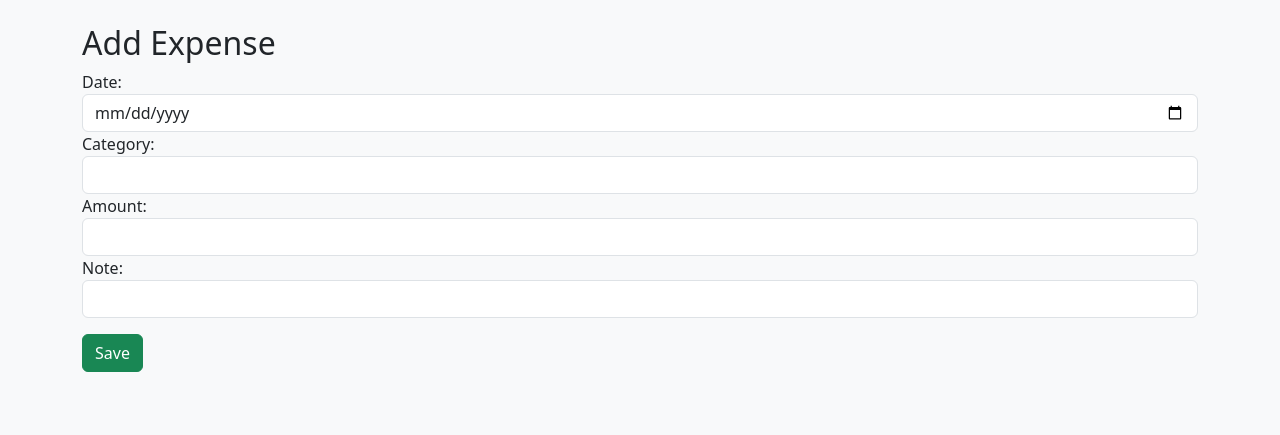
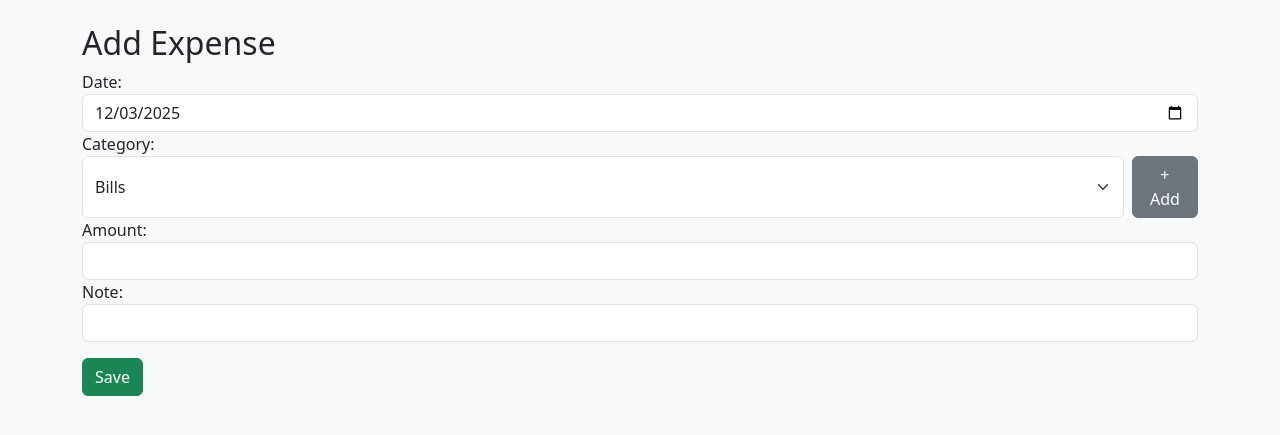
Before and after one commit to arushibhagat/Finance-Tracker, a Flask app: page /add in a window 1280 px wide. Shown: the part 56-491 px from the top of the page. Run offline with Flask 3, Linux system fonts and the light colour scheme; data comes from the database, SQL or seed files in the repository.

Commit message:
Fix date preservation by adding default current date value

```diff
--- a/app.py
+++ b/app.py
@@ -1,3 +1,5 @@
+from datetime import datetime
+
 from flask import Flask, render_template, request, redirect
 import sqlite3
 from datetime import datetime
@@ -11,6 +13,7 @@ def get_db():
 
 # Create table if not exists
 with get_db() as db:
+    # Create transactions table
     db.execute("""
     CREATE TABLE IF NOT EXISTS transactions (
         id INTEGER PRIMARY KEY AUTOINCREMENT,
@@ -21,6 +24,23 @@ with get_db() as db:
     );
     """)
 
+    # Create categories table
+    db.execute("""
+    CREATE TABLE IF NOT EXISTS categories (
+        id INTEGER PRIMARY KEY AUTOINCREMENT,
+        name TEXT UNIQUE NOT NULL
+    );
+    """)
+
+    # Insert default categories if empty
+    default_categories = ["Food", "Bills", "Transport", "Shopping", "Groceries", "Health", "Subscriptions", "Savings", "Miscellaneous"]
+    for category in default_categories:
+        try:
+            db.execute("INSERT INTO categories (name) VALUES (?)", (category,))
+        except:
+            pass
+
+
 @app.route("/")
 def index():
     db = get_db()
@@ -30,18 +50,28 @@ def index():
 
 @app.route("/add", methods=["GET","POST"])
 def add():
+    db = get_db()
+
     if request.method == "POST":
-        date = request.form["date"]
-        category = request.form["category"]
-        amount = float(request.form["amount"])
-        note = request.form["note"]
-
-        db = get_db()
-        db.execute("INSERT INTO transactions (date, category, amount, note) VALUES (?,?,?,?)",
-                   (date, category, amount, note))
+        db.execute(
+            "INSERT INTO transactions (date, category, amount, note) VALUES (?,?,?,?)",
+            (request.form["date"], request.form["category"], request.form["amount"], request.form["note"])
+        )
         db.commit()
         return redirect("/")
-    return render_template("add.html")
+
+    categories = db.execute("SELECT * FROM categories ORDER BY name ASC").fetchall()
+
+    # Get values preserved from redirect
+    selected = request.args.get("selected", "")
+    date = request.args.get("date", datetime.now().strftime("%Y-%m-%d"))
+    amount = request.args.get("amount", "")
+    note = request.args.get("note", "")
+
+    return render_template("add.html", categories=categories, selected=selected, date=date, amount=amount, note=note)
+
+
+
 
 @app.route("/delete/<int:id>")
 def delete(id):
@@ -73,6 +103,23 @@ def edit(id):
     transaction = db.execute("SELECT * FROM transactions WHERE id=?", (id,)).fetchone()
     return render_template("edit.html", transaction=transaction)
 
+@app.route("/add-category", methods=["POST"])
+def add_category():
+    db = get_db()
+    new_cat = request.form["new_category"]
+    date = request.form.get("date", "")
+    amount = request.form.get("amount", "")
+    note = request.form.get("note", "")
+
+    try:
+        db.execute("INSERT INTO categories (name) VALUES (?)", (new_cat,))
+        db.commit()
+    except:
+        pass
+
+    return redirect(f"/add?selected={new_cat}&date={date}&amount={amount}&note={note}")
+
+
 
 if __name__ == "__main__":
     app.run(debug=True)
--- a/templates/add.html
+++ b/templates/add.html
@@ -4,18 +4,58 @@
 <h2>Add Expense</h2>
 <form method="POST">
     <label>Date:</label>
-    <input type="date" name="date" value="{{now}}" required class="form-control">
+    <input type="date" name="date" value="{{ date }}" required class="form-control">
 
     <label>Category:</label>
-    <input type="text" name="category" class="form-control">
+    <div class="d-flex gap-2">
+        <select name="category" class="form-select" required>
+            {% for c in categories %}
+            <option value="{{ c.name }}" {% if c.name==selected %}selected{% endif %}>{{ c.name }}</option>
+
+            {% endfor %}
+        </select>
+
+        <!-- Button to open modal -->
+        <button type="button" class="btn btn-secondary" data-bs-toggle="modal" data-bs-target="#categoryModal">
+            + Add
+        </button>
+    </div>
+
 
     <label>Amount:</label>
-    <input type="number" name="amount" step="0.01" required class="form-control">
+    <input type="number" name="amount" step="0.01" value="{{ amount }}" required class="form-control">
 
     <label>Note:</label>
-    <input type="text" name="note" class="form-control">
+    <input type="text" name="note" value="{{ note }}" class="form-control">
 
     <button class="btn btn-success mt-3">Save</button>
 </form>
 
+<!-- Modal -->
+<div class="modal fade" id="categoryModal" tabindex="-1">
+    <div class="modal-dialog">
+        <form method="POST" action="/add-category">
+            <input type="hidden" name="date" value="{{ date }}">
+            <input type="hidden" name="amount" value="{{ amount }}">
+            <input type="hidden" name="note" value="{{ note }}">
+
+
+            <div class="modal-content">
+                <div class="modal-header">
+                    <h5 class="modal-title">Add New Category</h5>
+                    <button type="button" class="btn-close" data-bs-dismiss="modal"></button>
+                </div>
+                <div class="modal-body">
+                    <input type="text" name="new_category" class="form-control" placeholder="Enter category name"
+                        required>
+                </div>
+                <div class="modal-footer">
+                    <button type="submit" class="btn btn-success">Save</button>
+                </div>
+            </div>
+        </form>
+    </div>
+</div>
+
+
 {% endblock %}
```
